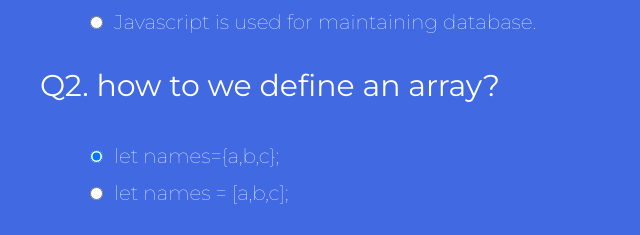
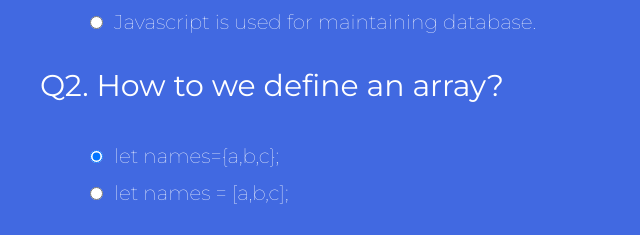
Before and after one commit to PiyushMangla/Quiz-time, a plain HTML site: page index.html in a window 1280 px wide. Shown: the part 456-691 px from the top of the page, 0-640 px from the left. Drawn offline with Linux system fonts and the light colour scheme.

Commit message:
Update index.html

```diff
--- a/index.html
+++ b/index.html
@@ -30,7 +30,7 @@
                 <label class="ans">Javascript is used for maintaining database.</label>
             </div>
             <div class="question">
-                <p class="ques">Q2. how to we define an array?</p>
+                <p class="ques">Q2. How to we define an array?</p>
                 <input class="rad" type="radio" name="q2" value="A" checked>
                 <label class="ans"> let names={a,b,c};</label>
                 <br>
```
